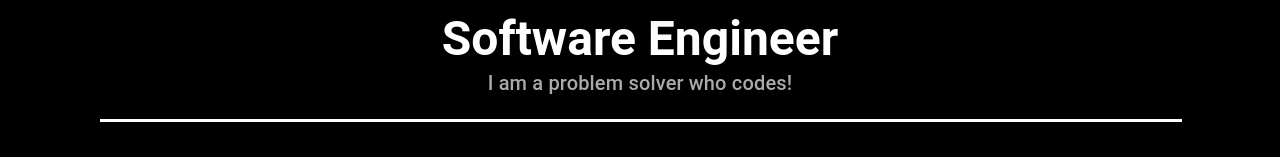
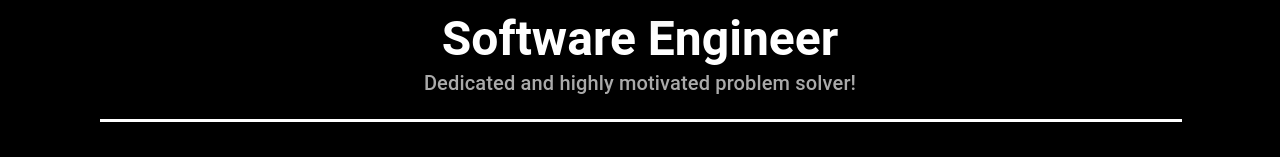
Before and after one commit to ColeDavisDevelops/portfolioNew, a React (Create React App) app: page /main in a window 1280 px wide. Shown: the part 502-659 px from the top of the page. Built offline with nearby package versions, Linux system fonts and the light colour scheme; grey boxes are pictures that could not be loaded.

Commit message:
change sub

```diff
--- a/src/container/Main.js
+++ b/src/container/Main.js
@@ -56,7 +56,7 @@ const Main = () => {
           Software Engineer
         </Typography>
         <Typography style={{color: 'rgb(170, 170, 170)'}} variant="h6" align="center">
-          I am a problem solver who codes!
+          Dedicated and highly motivated problem solver!
         </Typography>
       </Grid>
       <Grid className={classes.workContainer} item container xs={12}>
```
